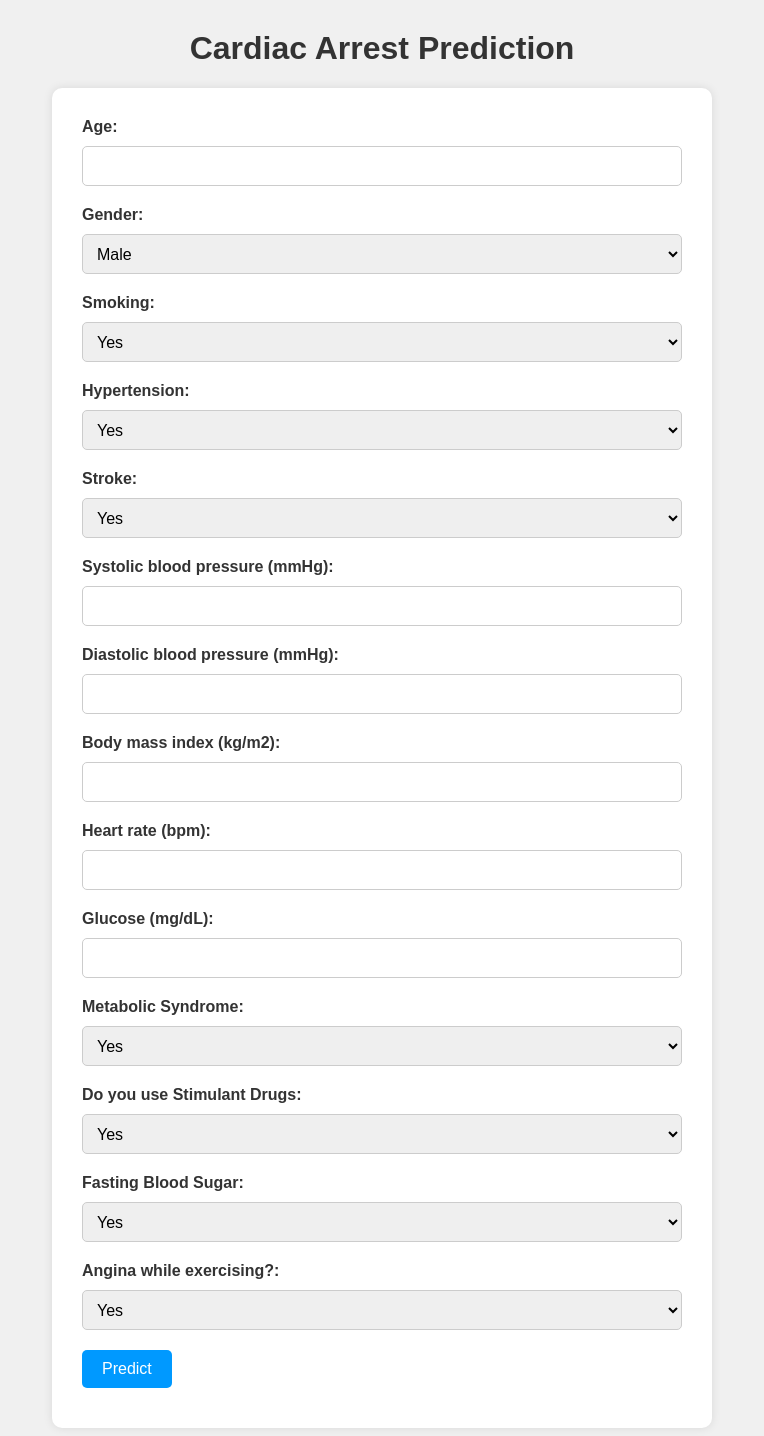
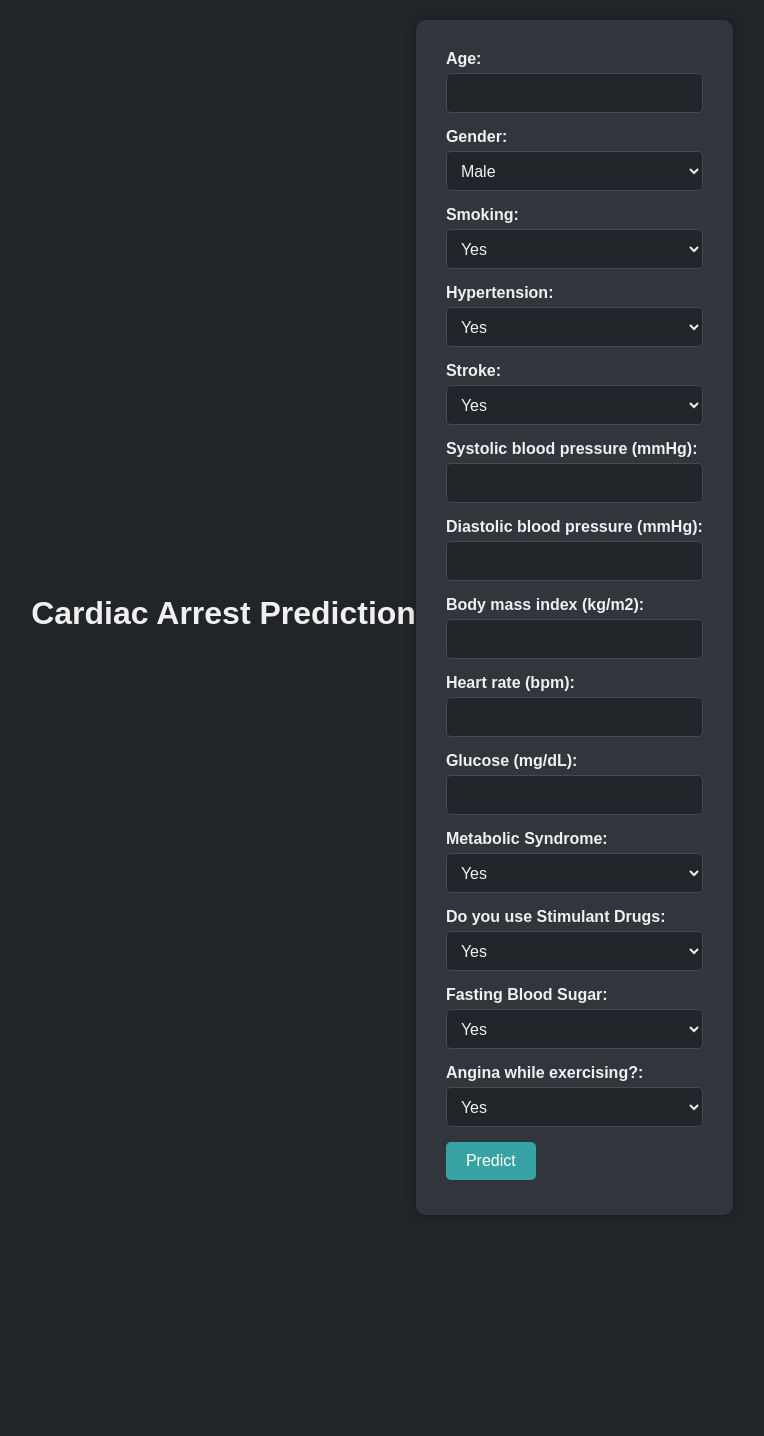
Before and after one commit to vijayv996/cardiacArrest, a Flask app: page / in a window 1280 px wide. Shown: the whole page, without its empty margins (258-1022 px from the left). After the commit the page ends 1215 px from the top, so only its background shows below. Run offline with Flask 3, Linux system fonts and the light colour scheme; parts of the project's set-up code (start-up, migrations or seed data) failed here and were passed over.

Commit message:
new web ui

```diff
--- a/templates/form.html
+++ b/templates/form.html
@@ -5,38 +5,47 @@
     <style>
       body {
         font-family: Arial, sans-serif;
-        background-color: #f0f0f0;
+        background-color: #212529; /* Dark background */
+        color: #f0f0f0; /* Light text color */
+        margin: 0;
+        padding: 20px;
+        display: flex;
+        justify-content: center;
+        align-items: center;
+        min-height: 100vh; /* Set minimum height for full viewport */
       }
+
       h1 {
         text-align: center;
-    color: #333333;
-    margin-top: 30px;
+        color: inherit; /* Inherit from body text color */
+        margin-bottom: 30px;
       }
 
       form {
         max-width: 600px;
-    margin: 0 auto;
-    background-color: #ffffff;
+        padding: 30px;
         border-radius: 10px;
-    padding: 30px;
-    box-shadow: 0px 0px 10px 0px rgba(0,0,0,0.1);
+        background-color: #30363b; /* Darker background for form */
+        box-shadow: 0px 0px 10px 0px rgba(0, 0, 0, 0.3); /* Subdued shadow */
       }
 
       label {
         display: block;
-    margin-bottom: 10px;
-    color: #333333;
+        margin-bottom: 5px;
+        color: inherit;
         font-weight: bold;
       }
 
       input[type="number"], input[type="text"], select {
         padding: 10px;
         border-radius: 5px;
-    border: 1px solid #cccccc;
+        border: 1px solid #444a50; /* Darker border color */
         font-size: 16px;
         width: 100%;
         box-sizing: border-box;
-    margin-bottom: 20px;
+        margin-bottom: 15px;
+        color: #f0f0f0; /* Light text color for inputs */
+        background-color: #212529; /* Dark background for inputs */
       }
 
       select {
@@ -44,7 +53,7 @@
       }
 
       input[type="submit"] {
-    background-color: #0099ff;
+        background-color: #38a3a5; /* Lighter blue for submit button */
         color: #ffffff;
         border: none;
         padding: 10px 20px;
@@ -54,7 +63,7 @@
       }
 
       input[type="submit"]:hover {
-    background-color: #0080ff;
+        background-color: #2980b9; /* Darker blue on hover */
       }
 
       .error {
```
Also changed, not shown: templates/prediction.html (+55 -29 lines). Lines whose indentation alone changed are shown as unchanged.
